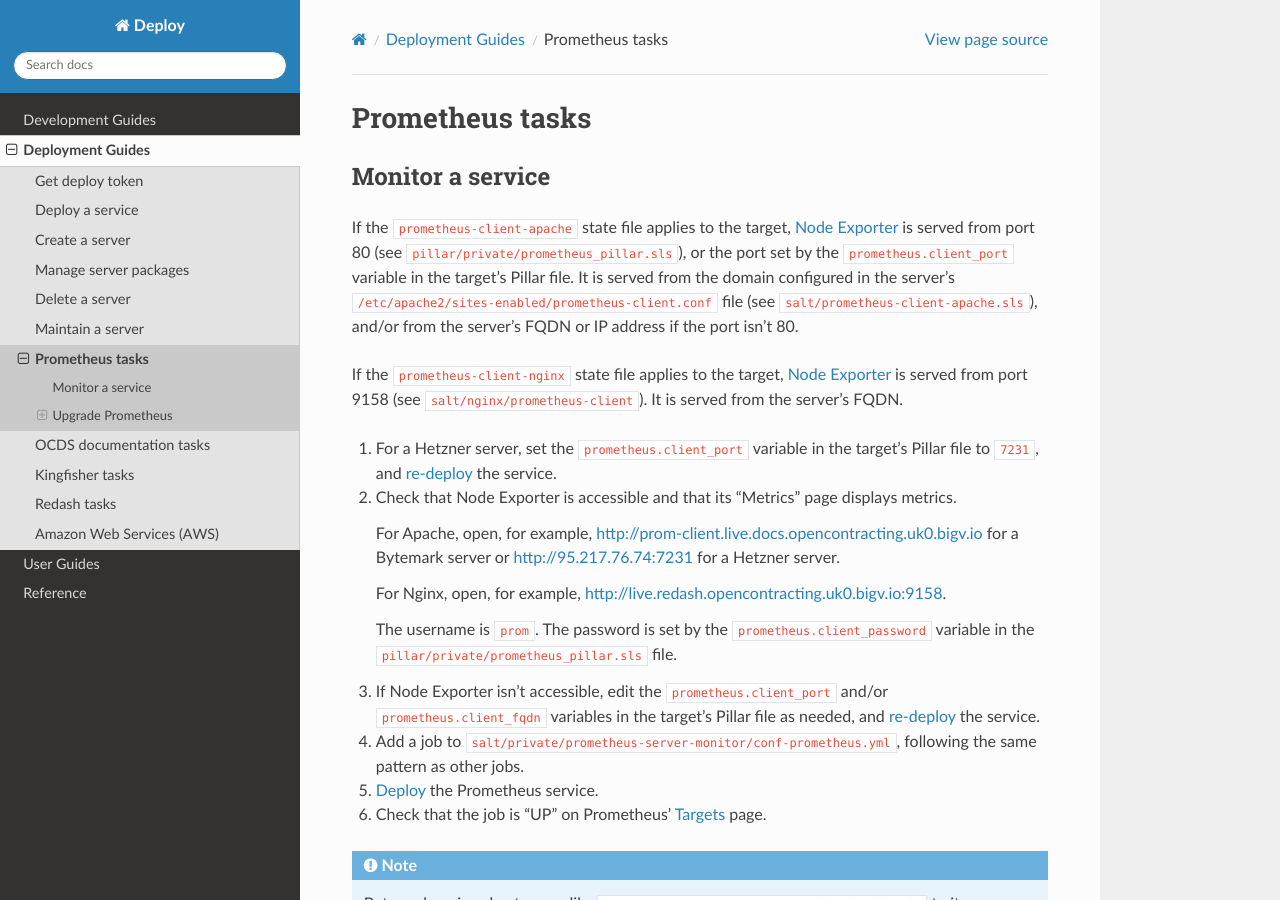
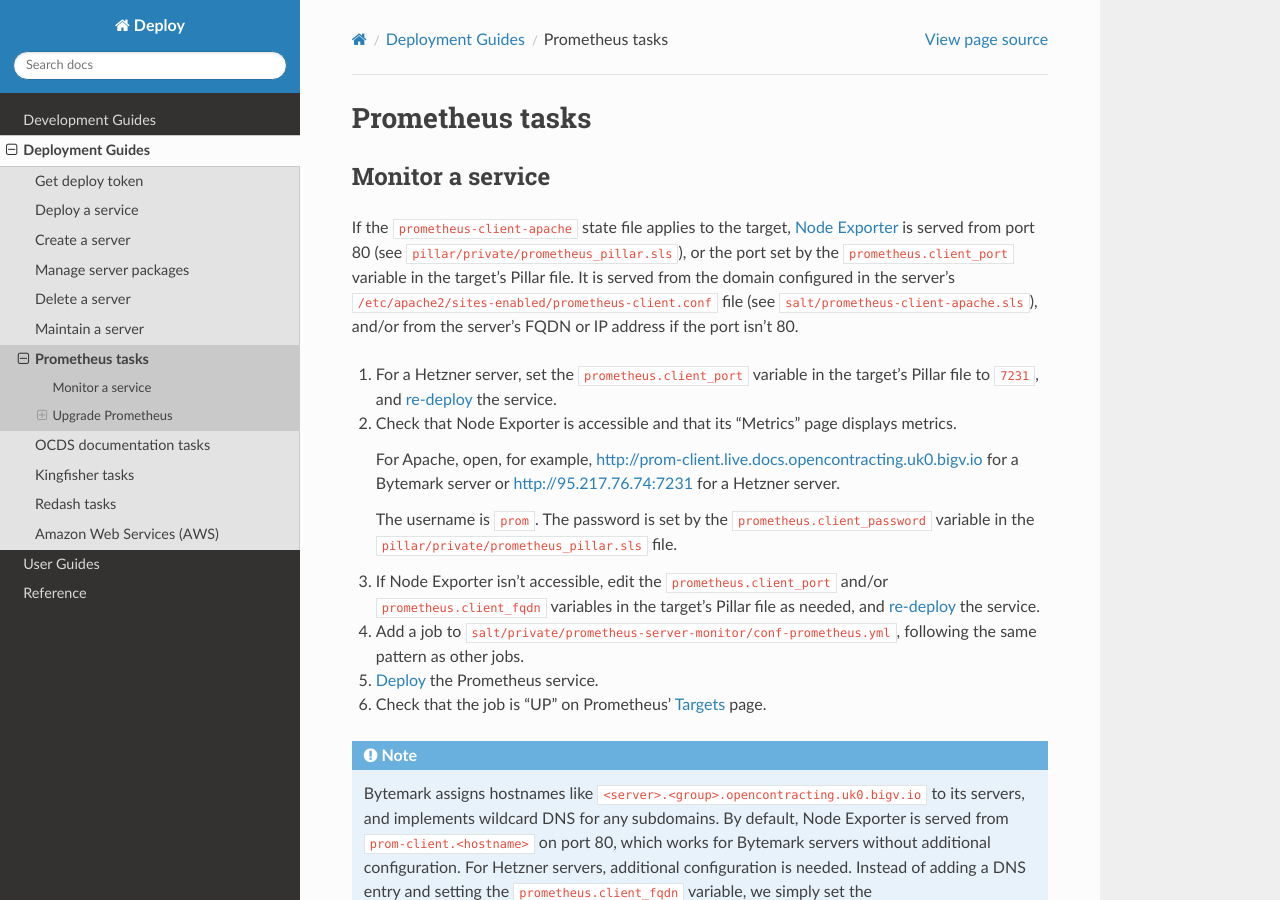
Before and after one commit to open-contracting/deploy, a Sphinx documentation site: the page built from docs/deploy/prometheus.rst, in a window 1280 px wide and 900 px high. Built offline with Sphinx 7.4.7 and the Read the Docs theme 2.0.0, drawn with Linux system fonts in a browser that asks for light colours.

Commit message:
Tidy up Redash & Prometheus on Nginx https://github.com/open-contracting/deploy/issues/1

```diff
--- a/docs/deploy/prometheus.rst
+++ b/docs/deploy/prometheus.rst
@@ -6,15 +6,11 @@ Monitor a service
 
 If the ``prometheus-client-apache`` state file applies to the target, `Node Exporter <https://github.com/prometheus/node_exporter>`__ is served from port 80 (see ``pillar/private/prometheus_pillar.sls``), or the port set by the ``prometheus.client_port`` variable in the target's Pillar file. It is served from the domain configured in the server's ``/etc/apache2/sites-enabled/prometheus-client.conf`` file (see ``salt/prometheus-client-apache.sls``), and/or from the server's FQDN or IP address if the port isn't 80.
 
-If the ``prometheus-client-nginx`` state file applies to the target, `Node Exporter <https://github.com/prometheus/node_exporter>`__ is served from port 9158 (see ``salt/nginx/prometheus-client``). It is served from the server's FQDN.
-
 #. For a Hetzner server, set the ``prometheus.client_port`` variable in the target's Pillar file to ``7231``, and :doc:`re-deploy<deploy>` the service.
 
 #. Check that Node Exporter is accessible and that its "Metrics" page displays metrics.
 
    For Apache, open, for example, http://prom-client.live.docs.opencontracting.uk0.bigv.io for a Bytemark server or http://95.217.76.74:7231 for a Hetzner server.
-
-   For Nginx, open, for example, http://live.redash.opencontracting.uk0.bigv.io:9158.
 
    The username is ``prom``. The password is set by the ``prometheus.client_password`` variable in the ``pillar/private/prometheus_pillar.sls`` file.
 
```
Also changed, not shown: 5 other files.
